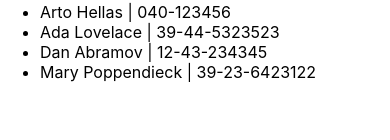
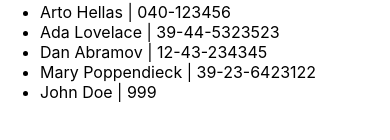
Before and after one commit to sagar4926/fso2020, a React (Create React App) app in the folder part2/the_phonebook/: page / in a window 390 px wide. Shown: the part 224-364 px from the top of the page. Built offline with nearby package versions, Linux system fonts and the light colour scheme; data requests are answered from the project's data file.

Commit message:
2.15: Phonebook step7

```diff
--- a/part2/the_phonebook/db.json
+++ b/part2/the_phonebook/db.json
@@ -1,5 +1,5 @@
 {
-  "persons":[
+  "persons": [
     {
       "name": "Arto Hellas",
       "number": "040-123456",
@@ -19,6 +19,11 @@
       "name": "Mary Poppendieck",
       "number": "39-23-6423122",
       "id": 4
+    },
+    {
+      "name": "John Doe",
+      "number": "999",
+      "id": 5
     }
   ]
 }
--- a/part2/the_phonebook/src/App.js
+++ b/part2/the_phonebook/src/App.js
@@ -27,8 +27,10 @@ const App = () => {
       return;
     }
 
-    setPersons([...persons, created]);
-    setNewPerson({ name: "", number: "" });
+    axios.post(`http://localhost:3001/persons`, created).then(res => {
+      setPersons(persons.concat(res.data));
+      setNewPerson({ name: "", number: "" });
+    });
   };
 
   return (
```
Also changed, not shown: 1 other file (tests, documents, lock files or other folders).
